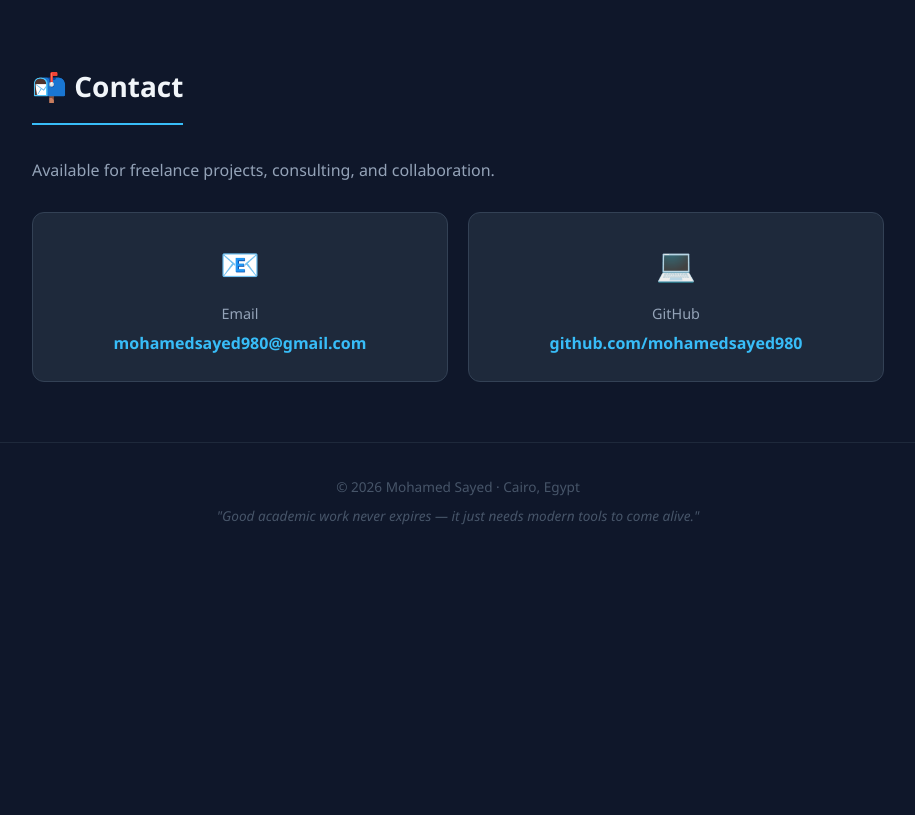
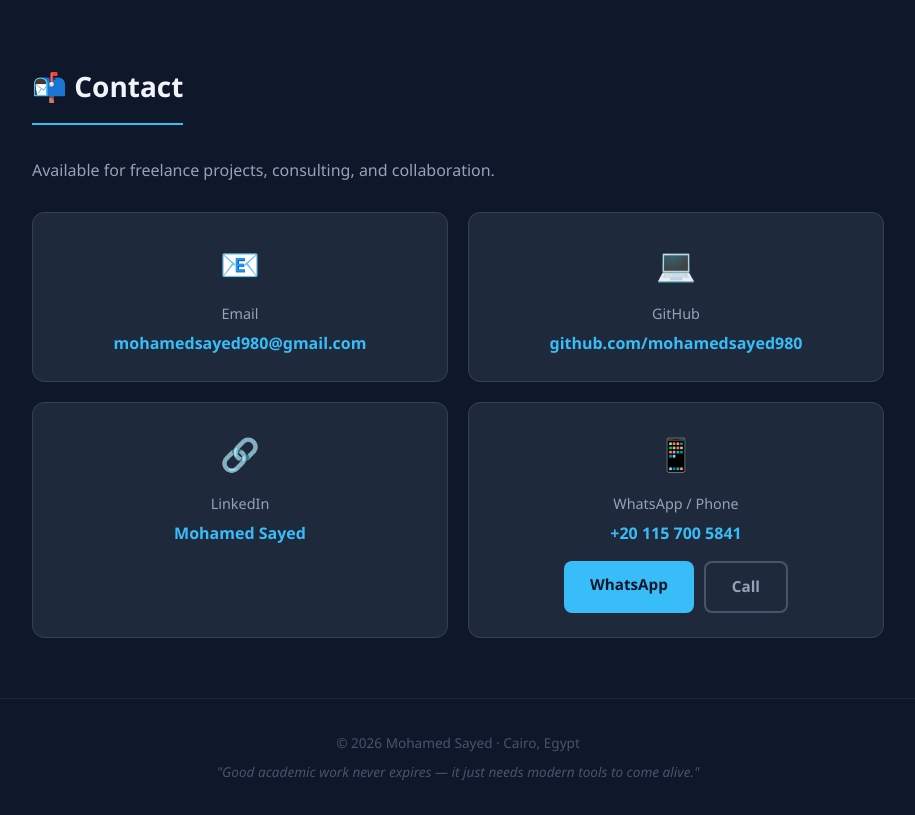
Before and after one commit to mohamedsayed980/mysite, a plain HTML site: page index.html in a window 1280 px wide. Shown: the part 9507-10322 px from the top of the page, without its empty margins (182-1097 px from the left). Before the commit the page ends 10066 px from the top, so only its background shows below. Drawn offline with Linux system fonts and the light colour scheme.

Commit message:
Add files via upload

```diff
--- a/index.html
+++ b/index.html
@@ -497,6 +497,20 @@
       <div class="contact-label">GitHub</div>
       <div class="contact-value">github.com/mohamedsayed980</div>
     </a>
+    <a href="https://www.linkedin.com/in/mohamed-sayed-egemac/" target="_blank" rel="noopener noreferrer" class="contact-card">
+      <div class="contact-icon">🔗</div>
+      <div class="contact-label">LinkedIn</div>
+      <div class="contact-value">Mohamed Sayed</div>
+    </a>
+    <div class="contact-card">
+      <div class="contact-icon">📱</div>
+      <div class="contact-label">WhatsApp / Phone</div>
+      <div class="contact-value">+20 115 700 5841</div>
+      <div style="display:flex;gap:10px;justify-content:center;flex-wrap:wrap;margin-top:14px;">
+        <a href="https://wa.me/201157005841" target="_blank" rel="noopener noreferrer" class="btn btn-primary">WhatsApp</a>
+        <a href="tel:+201157005841" class="btn btn-outline">Call</a>
+      </div>
+    </div>
   </div>
 </section>
 
```
